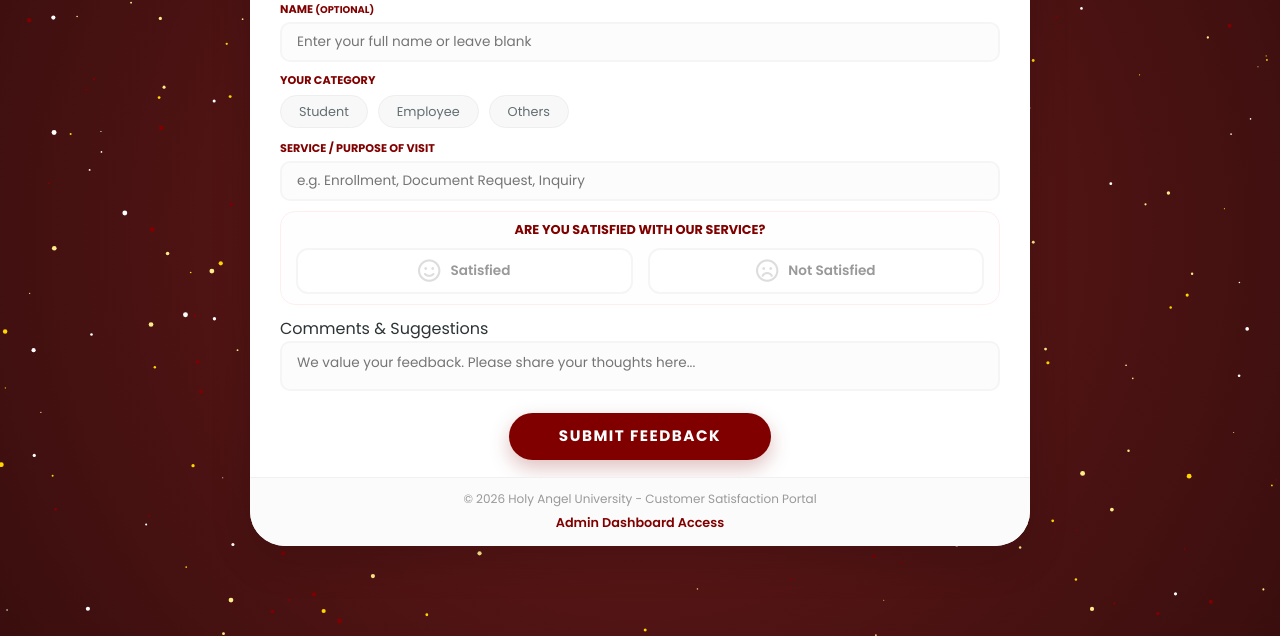
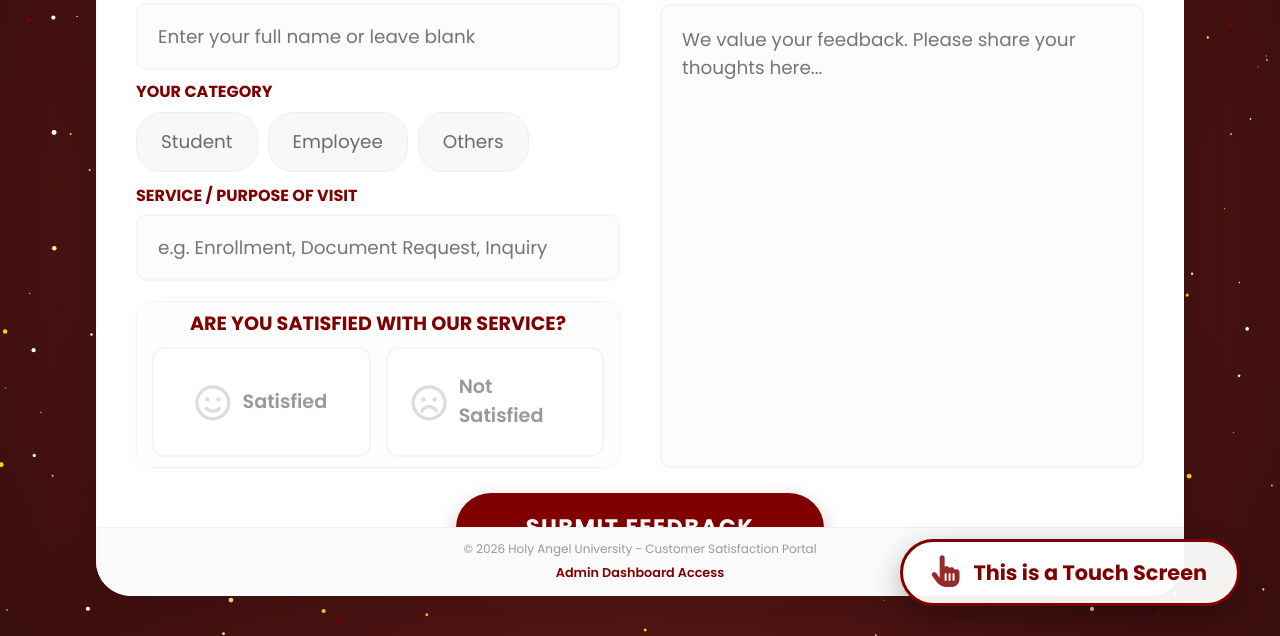
Before and after one commit to CSiron21/customer-satisfaction-form, a plain HTML site: page index.html in a window 1280 px wide. Shown: the part 164-800 px from the top of the page. Drawn offline with nearby package versions, Linux system fonts and the light colour scheme.

Commit message:
Updated layout

```diff
--- a/css/survey_aesthetic.css
+++ b/css/survey_aesthetic.css
@@ -41,8 +41,10 @@ body {
 }
 
 .survey-container {
-    width: 100%;
-    max-width: 780px;
+    width: 85vw;
+    max-width: 1400px;
+    height: 90vh;
+    /* Fill 90% of the screen height */
     background: var(--white);
     border-radius: var(--border-radius);
     box-shadow: var(--shadow-premium);
@@ -87,14 +89,14 @@ body {
 }
 
 .official-title {
-    font-size: 1.1rem;
+    font-size: 1.8rem;
     font-weight: 700;
     color: var(--hau-maroon);
     margin: 0;
 }
 
 .official-subtitle {
-    font-size: 0.75rem;
+    font-size: 1.1rem;
     color: var(--text-muted);
     margin: 0;
     text-transform: uppercase;
@@ -110,10 +112,34 @@ body {
 
 /* Form Content */
 form {
-    padding: 12px 30px;
+    padding: 20px 40px;
+    /* Larger padding to match size */
     flex: 1;
     overflow-y: auto;
-    /* Fallback internal scroll */
+    display: flex;
+    flex-direction: column;
+}
+
+.form-columns {
+    flex: 1;
+    display: grid;
+    grid-template-columns: 1fr 1fr;
+    gap: 40px;
+    align-items: stretch;
+}
+
+.form-column-left,
+.form-column-right {
+    display: flex;
+    flex-direction: column;
+    justify-content: space-between;
+}
+
+@media (max-width: 768px) {
+    .form-columns {
+        grid-template-columns: 1fr;
+        gap: 15px;
+    }
 }
 
 .form-row {
@@ -121,18 +147,18 @@ form {
 }
 
 .row-label {
-    font-size: 0.7rem;
+    font-size: 1rem;
     font-weight: 700;
     color: var(--hau-maroon);
     text-transform: uppercase;
-    margin-bottom: 4px;
+    margin-bottom: 6px;
     display: block;
 }
 
 .row-content input[type="text"] {
     width: 100%;
-    padding: 8px 15px;
-    font-size: 0.85rem;
+    padding: 18px 20px;
+    font-size: 1.15rem;
     border: 2px solid #f5f5f5;
     border-radius: 10px;
     background: #fcfcfc;
@@ -163,14 +189,15 @@ form {
 }
 
 .cat-item label {
-    padding: 6px 18px;
-    font-size: 0.8rem;
+    padding: 15px 24px;
+    font-size: 1.15rem;
     background: #f8f8f8;
     border: 1.5px solid #eee;
-    border-radius: 20px;
+    border-radius: 25px;
     cursor: pointer;
     transition: var(--transition);
     color: var(--text-muted);
+    display: inline-block;
 }
 
 .cat-item input:checked+label {
@@ -189,10 +216,10 @@ form {
 }
 
 .section-title {
-    font-size: 0.8rem;
+    font-size: 1.2rem;
     font-weight: 700;
     text-align: center;
-    margin-bottom: 10px;
+    margin-bottom: 12px;
     color: var(--hau-maroon);
     text-transform: uppercase;
 }
@@ -207,8 +234,8 @@ form {
     display: flex;
     align-items: center;
     justify-content: center;
-    gap: 10px;
-    padding: 10px;
+    gap: 12px;
+    padding: 24px;
     background: #fff;
     border: 2px solid #f5f5f5;
     border-radius: 12px;
@@ -217,12 +244,12 @@ form {
 }
 
 .sat-option i {
-    font-size: 1.4rem;
+    font-size: 2.2rem;
     color: #ddd;
 }
 
 .sat-label {
-    font-size: 0.85rem;
+    font-size: 1.2rem;
     font-weight: 600;
     color: #999;
 }
@@ -249,14 +276,19 @@ form {
 
 /* Comments */
 .comments-section {
-    margin-top: 12px;
+    margin-top: 15px;
+    display: flex;
+    flex-direction: column;
+    flex: 1;
 }
 
 .comments-area {
     width: 100%;
-    height: 50px;
-    padding: 10px 15px;
-    font-size: 0.85rem;
+    flex: 1;
+    min-height: 120px;
+    /* Minimum height before grid expansion */
+    padding: 20px 20px;
+    font-size: 1.15rem;
     border: 2px solid #f5f5f5;
     border-radius: 10px;
     background: #fcfcfc;
@@ -272,7 +304,7 @@ form {
 
 /* Submit Area */
 .btn-submit-container {
-    padding: 15px 0 5px;
+    padding: 25px 0 10px;
     text-align: center;
 }
 
@@ -280,8 +312,8 @@ form {
     background: var(--hau-maroon);
     color: #fff;
     border: none;
-    padding: 12px 50px;
-    font-size: 0.95rem;
+    padding: 18px 70px;
+    font-size: 1.4rem;
     font-weight: 700;
     border-radius: 50px;
     text-transform: uppercase;
@@ -363,3 +395,46 @@ form {
         gap: 8px;
     }
 }
+
+/* Touch Indicator floating widget */
+.touch-indicator {
+    position: fixed;
+    bottom: 30px;
+    right: 40px;
+    background: rgba(255, 255, 255, 0.95);
+    padding: 15px 30px;
+    border-radius: 50px;
+    display: flex;
+    align-items: center;
+    gap: 15px;
+    box-shadow: 0 10px 30px rgba(0, 0, 0, 0.3);
+    border: 3px solid var(--hau-maroon);
+    color: var(--hau-maroon);
+    font-weight: 700;
+    font-size: 1.3rem;
+    z-index: 1000;
+    pointer-events: none;
+    /* Prevents it from blocking clicks to underlying items */
+}
+
+.pulse-icon {
+    font-size: 1.8rem;
+    animation: touchPulse 1.8s infinite ease-in-out;
+}
+
+@keyframes touchPulse {
+    0% {
+        transform: scale(1);
+        opacity: 1;
+    }
+
+    50% {
+        transform: scale(1.25);
+        opacity: 0.6;
+    }
+
+    100% {
+        transform: scale(1);
+        opacity: 1;
+    }
+}
--- a/index.html
+++ b/index.html
@@ -44,6 +44,8 @@
         </header>
 
         <form class="needs-validation" novalidate id="surveyForm">
+            <div class="form-columns">
+                <div class="form-column-left">
                     <!-- Name Row -->
                     <div class="form-row">
                         <label class="row-label">Name <small>(Optional)</small></label>
@@ -69,7 +71,8 @@
                                     <label class="form-check-label" for="cat_employee">Employee</label>
                                 </div>
                                 <div class="cat-item">
-                            <input class="form-check-input" type="radio" name="category" value="Others" id="cat_others">
+                                    <input class="form-check-input" type="radio" name="category" value="Others"
+                                        id="cat_others">
                                     <label class="form-check-label" for="cat_others">Others</label>
                                 </div>
                             </div>
@@ -89,25 +92,33 @@
                     <div class="satisfaction-section">
                         <h3 class="section-title">Are you satisfied with our service?</h3>
                         <div class="satisfaction-options">
-                    <input type="radio" class="btn-check" name="satisfaction" id="satisfied" value="Satisfied" required>
+                            <input type="radio" class="btn-check" name="satisfaction" id="satisfied" value="Satisfied"
+                                required>
                             <label class="sat-option" for="satisfied">
                                 <i class="far fa-smile sm-smile"></i>
                                 <span class="sat-label">Satisfied</span>
                             </label>
 
-                    <input type="radio" class="btn-check" name="satisfaction" id="notsatisfied" value="Not Satisfied">
+                            <input type="radio" class="btn-check" name="satisfaction" id="notsatisfied"
+                                value="Not Satisfied">
                             <label class="sat-option" for="notsatisfied">
                                 <i class="far fa-frown sm-frown"></i>
                                 <span class="sat-label">Not Satisfied</span>
                             </label>
                         </div>
                     </div>
+                </div>
 
+                <div class="form-column-right">
                     <!-- Comment Section -->
-            <div class="comments-section">
-                <label class="comments-label" for="comments">Comments & Suggestions</label>
+                    <div class="comments-section mt-0">
+                        <label class="comments-label" for="comments"
+                            style="font-size: 1.1rem; color: #333; margin-bottom: 5px; display: block;">Comments &
+                            Suggestions</label>
                         <textarea class="comments-area" name="comments" id="comments"
                             placeholder="We value your feedback. Please share your thoughts here..."></textarea>
+                    </div>
+                </div>
             </div>
 
             <!-- Submit Button Area -->
@@ -122,6 +133,12 @@
             <p id="footer-year"></p>
             <a href="admin_login.html" class="admin-link">Admin Dashboard Access</a>
         </footer>
+    </div>
+
+    <!-- Touch Screen Indicator -->
+    <div class="touch-indicator">
+        <i class="fas fa-hand-pointer pulse-icon"></i>
+        <span>This is a Touch Screen</span>
     </div>
 
     <!-- Bootstrap Bundle with Popper -->
```
Also changed, not shown: package.json (deleted, +0 -17 lines), server.js (deleted, +0 -126 lines). Lines whose indentation alone changed are shown as unchanged.
